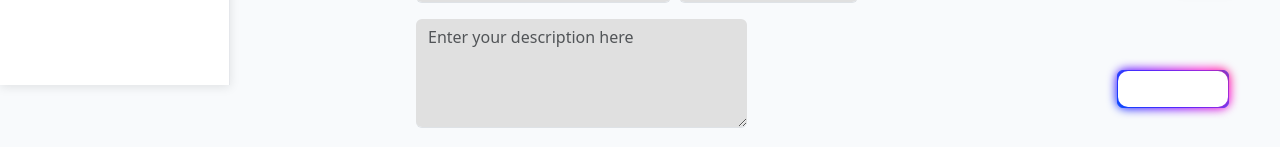
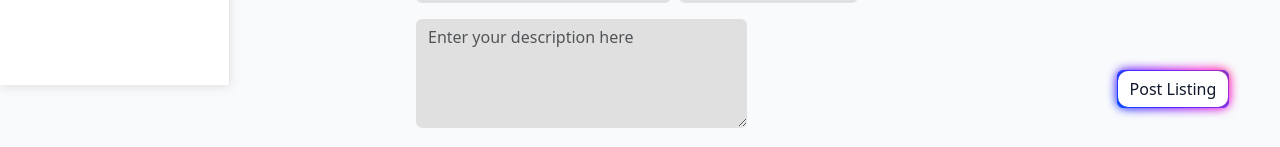
Before and after one commit to Gurv-Chahal/ufvbay, a React (Vite) app in the folder client/: page /create-listing in a window 1280 px wide. Shown: the part 805-952 px from the top of the page. Built offline with nearby package versions, Linux system fonts and the light colour scheme; a small style sheet from the web is missing.

Commit message:
making button color black

```diff
--- a/client/src/styles/Account.css
+++ b/client/src/styles/Account.css
@@ -155,3 +155,18 @@
     top: 0;
     border-radius: 10px;
 }
+
+
+.btn-primary,
+.btn-primary:hover,
+.btn-primary:focus,
+.btn-primary:active,
+.btn-primary:disabled {
+    color: #0f172a !important;   /* black */
+}
+
+/* If your button is an <a> or contains an <a>/<span>, force those too */
+.btn-primary a,
+.btn-primary span {
+    color: #0f172a !important;
+}
```
